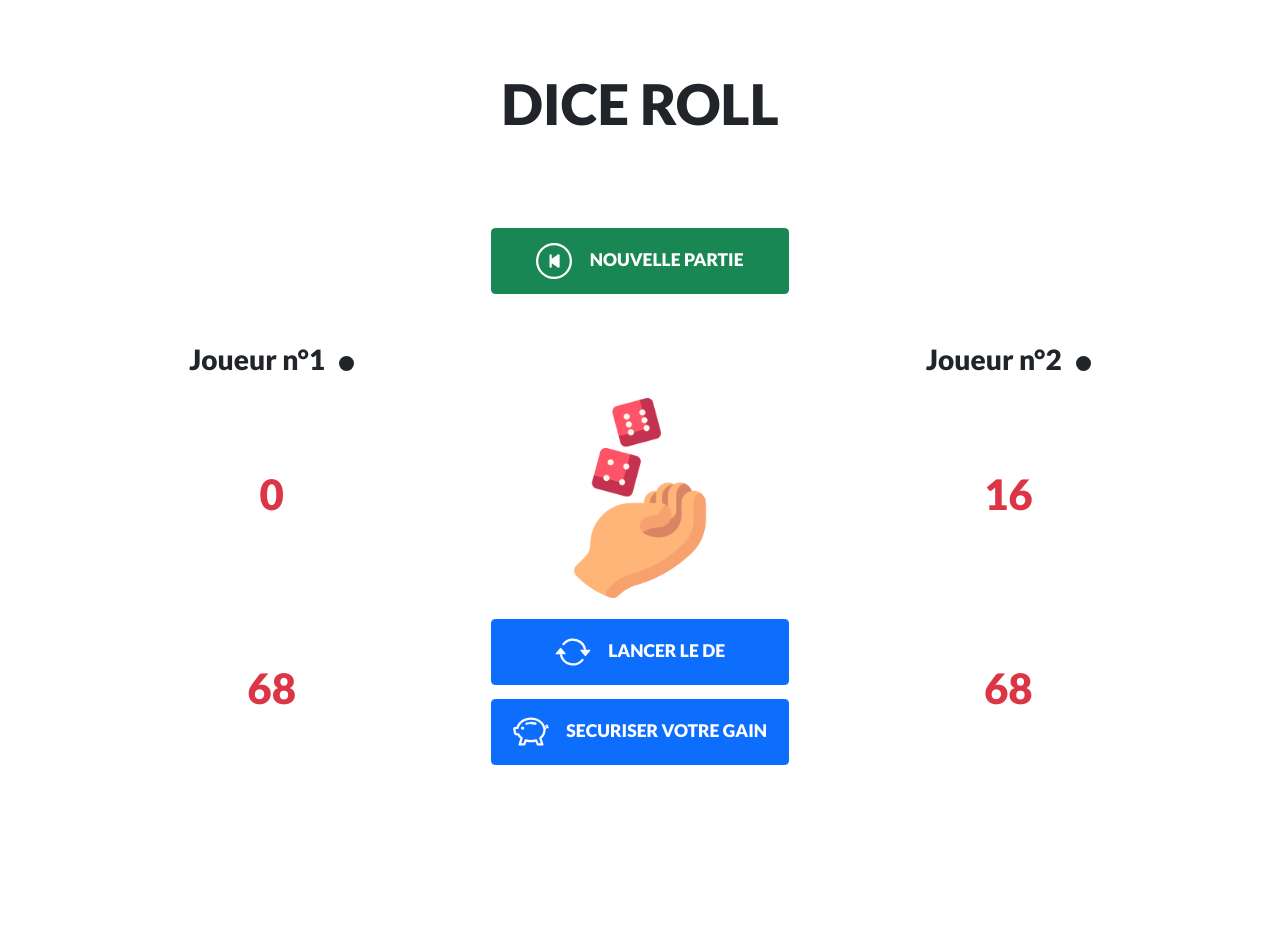
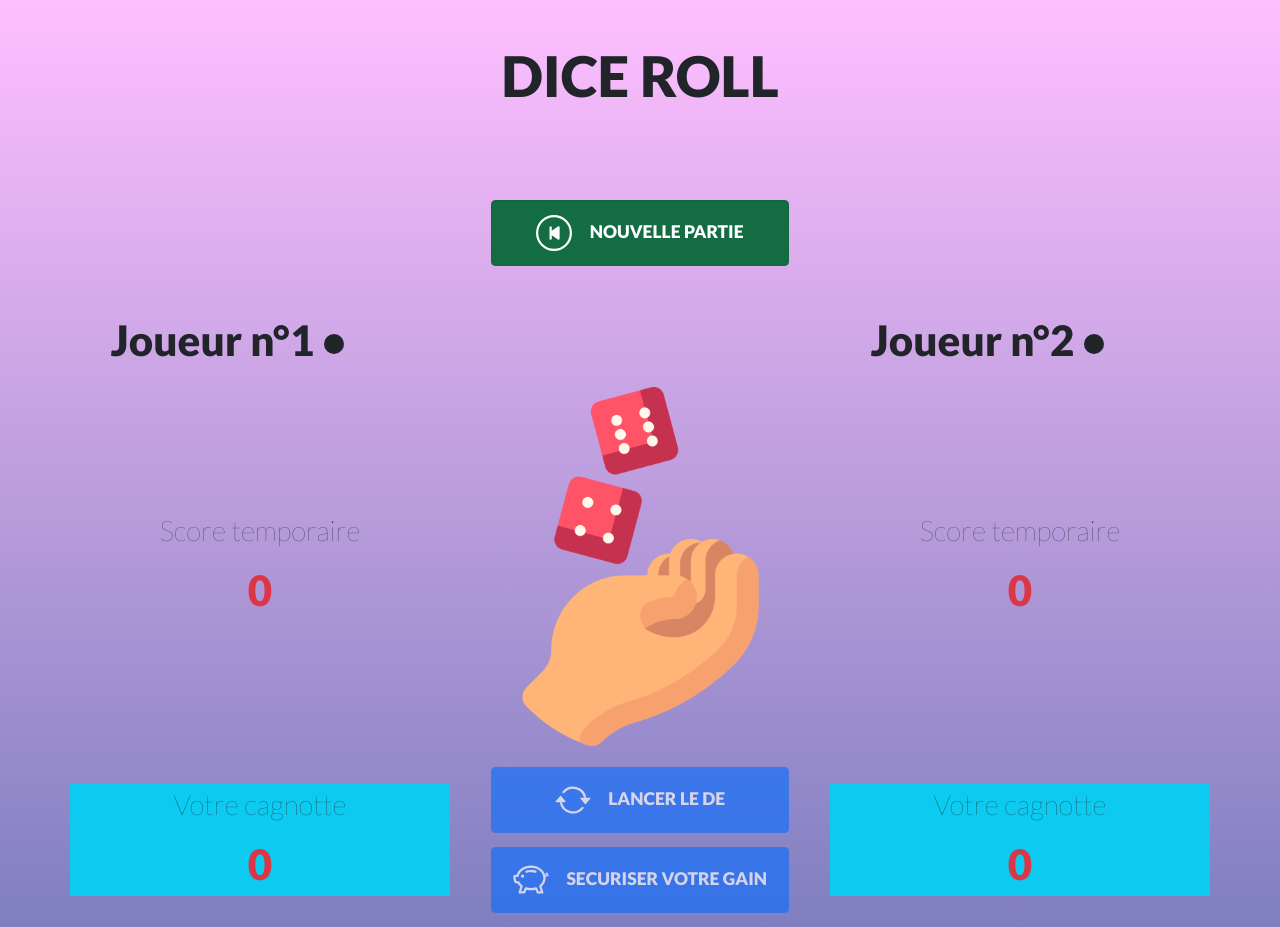
Before and after one commit to louvetsandrine/JeuD-, a PHP site: page / in a window 1280 px wide. Before the commit the page ends 807 px from the top, so only its background shows below. Run offline with PHP 8.4, Linux system fonts and the light colour scheme; some libraries are stand-ins or nearby versions.

Commit message:
17/12/2021 first

```diff
--- a/index.html
+++ b/index.html
@@ -24,7 +24,7 @@
       </div>
       <div class="row py-5 d-flex justify-content-center align-items-center text-center">
         <div class="col-12">
-          <button class="btn btn-success btn-lg" id="buttonStart">
+          <button class="btn btn-success btn-lg active" id="buttonStart">
             <!-- <svg xmlns="http://www.w3.org/2000/svg" width="50" height="50" fill="currentColor" class="bi bi-plus-circle" viewBox="0 0 16 16" >
               <path d="M8 15A7 7 0 1 1 8 1a7 7 0 0 1 0 14zm0 1A8 8 0 1 0 8 0a8 8 0 0 0 0 16z"/>
               <path d="M8 4a.5.5 0 0 1 .5.5v3h3a.5.5 0 0 1 0 1h-3v3a.5.5 0 0 1-1 0v-3h-3a.5.5 0 0 1 0-1h3v-3A.5.5 0 0 1 8 4z"/>
@@ -39,40 +39,56 @@
       </div>
 
       <div class="row py-2 d-flex justify-content-center align-items-center">
-        <div class="col-4 d-flex justify-content-center align-items-center">
-          <h3>Joueur n°1 </h3>
-          <svg xmlns="http://www.w3.org/2000/svg" width="15" height="15" fill="currentColor" class="bi bi-circle-fill " viewBox="0 0 16 16" id="startPlayerOne">
+        <div class="col-3 d-flex justify-content-center align-items-center">
+          <h2>Joueur n°1 </h2>
+        </div>
+        <div class="col-1 d-flex align-items-center ">
+          <svg xmlns="http://www.w3.org/2000/svg" width="20" height="20" fill="currentColor" class="bi bi-circle-fill " viewBox="0 0 16 16" id="startPlayerOne">
             <circle cx="8" cy="8" r="8"/>
           </svg>
         </div>
-        <div class="col-4 offset-4 d-flex justify-content-center align-items-center">
-          <h3>Joueur n°2</h3>
-          <svg xmlns="http://www.w3.org/2000/svg" width="15" height="15" fill="currentColor" class="bi bi-circle-fill" viewBox="0 0 16 16">
+        <div class="col-3 offset-4 d-flex justify-content-center align-items-center">
+          <h2>Joueur n°2</h2>
+        </div>
+        <div class="col-1 d-flex align-items-center">
+          <svg xmlns="http://www.w3.org/2000/svg" width="20" height="20" fill="currentColor" class="bi bi-circle-fill " viewBox="0 0 16 16" id="startPlayerOne">
             <circle cx="8" cy="8" r="8"/>
           </svg>
         </div>
       </div>
 
+      <!-- <div class="row py-2 d-flex justify-content-center align-items-center">
+        <div class="col-4 d-flex justify-content-center align-items-center">
+          <p>Score temporaire </p>
+        </div>
+        <div class="col-4 offset-4 d-flex justify-content-center align-items-center">
+          <p>Score temporaire </p>
+        </div>
+      </div>  -->
+
       <div class="row py-2 d-flex justify-content-center align-items-center text-center containerScore">
         <div class="col-4">
+          <p>Score temporaire </p>
           <h2 class="text-danger" id="diceScorePlayerOne">0</h2>
         </div>
         <div class="col-4 " id="diceSpace" >
-          <img src="images/rollDice.png" id="imgRollDice" height="200" />
+          <img class="img-fluid" src="images/rollDice.png" id="imgRollDice" height="200" />
 
         </div>
         <div class="col-4">
-          <h2 class="text-danger" id="diceScorePlayerTwo">16</h2>
+          <p>Score temporaire </p>
+          <h2 class="text-danger" id="diceScorePlayerTwo">0</h2>
         </div>
       </div>
 
       <div class="row py-2 d-flex justify-content-center align-items-center text-center">
-        <div class="col-4">
-          <h2 class="text-danger" id="walletPlayerOne">68</h2>
+        <div class="col-4 bg-info">
+          <p>Votre cagnotte </p>
+          <h2 class="text-danger" id="walletPlayerOne">0</h2>
         </div>
         <div class="col-4">
           <div class="row py-2 d-flex justify-content-center align-items-center">
-            <button type="button" class="btn btn-primary btn-lg" id="buttonRollDice">
+            <button type="button" class="btn btn-primary btn-lg disabled" id="buttonRollDice">
               <svg xmlns="http://www.w3.org/2000/svg" width="50" height="50" fill="currentColor" class="bi bi-arrow-repeat" viewBox="0 0 16 16" >
                 <path d="M11.534 7h3.932a.25.25 0 0 1 .192.41l-1.966 2.36a.25.25 0 0 1-.384 0l-1.966-2.36a.25.25 0 0 1 .192-.41zm-11 2h3.932a.25.25 0 0 0 .192-.41L2.692 6.23a.25.25 0 0 0-.384 0L.342 8.59A.25.25 0 0 0 .534 9z"/>
                 <path fill-rule="evenodd" d="M8 3c-1.552 0-2.94.707-3.857 1.818a.5.5 0 1 1-.771-.636A6.002 6.002 0 0 1 13.917 7H12.9A5.002 5.002 0 0 0 8 3zM3.1 9a5.002 5.002 0 0 0 8.757 2.182.5.5 0 1 1 .771.636A6.002 6.002 0 0 1 2.083 9H3.1z"/>
@@ -80,7 +96,7 @@
               LANCER LE DE
           </div>
           <div class="row py-2 d-flex justify-content-center align-items-center">
-            <button type="button" class="btn btn-primary btn-lg" id="buttonHold">
+            <button type="button" class="btn btn-primary btn-lg disabled" id="buttonHold">
               <!-- <svg xmlns="http://www.w3.org/2000/svg" width="50" height="50" fill="currentColor" class="bi bi-box-arrow-in-down" viewBox="0 0 16 16" >
                 <path fill-rule="evenodd" d="M3.5 6a.5.5 0 0 0-.5.5v8a.5.5 0 0 0 .5.5h9a.5.5 0 0 0 .5-.5v-8a.5.5 0 0 0-.5-.5h-2a.5.5 0 0 1 0-1h2A1.5 1.5 0 0 1 14 6.5v8a1.5 1.5 0 0 1-1.5 1.5h-9A1.5 1.5 0 0 1 2 14.5v-8A1.5 1.5 0 0 1 3.5 5h2a.5.5 0 0 1 0 1h-2z"/>
                 <path fill-rule="evenodd" d="M7.646 11.854a.5.5 0 0 0 .708 0l3-3a.5.5 0 0 0-.708-.708L8.5 10.293V1.5a.5.5 0 0 0-1 0v8.793L5.354 8.146a.5.5 0 1 0-.708.708l3 3z"/>
@@ -93,8 +109,9 @@
             </button>
           </div>
         </div>
-        <div class="col-4">
-          <h2 class="text-danger" id="walletPlayerTwo">68</h2>
+        <div class="col-4 bg-info">
+          <p>Votre cagnotte </p>
+          <h2 class="text-danger" id="walletPlayerTwo">0</h2>
         </div>
       </div>
 
--- a/script.js
+++ b/script.js
@@ -47,19 +47,21 @@ let scoreStart = 0;
 
 
 buttonStart.addEventListener("click", ()=>{
-   console.log("buttonStart cliqué")
-   startPlayerOne.style.color = "red"
+   console.log("buttonStart cliqué");
+
+   buttonStart.className += " disabled";
+   buttonRollDice.className += "active";
+   buttonHold.className += "active";
+   startPlayerOne.style.color = "red";
 })
 
 buttonRollDice.addEventListener("click", ()=>{
 
    const randomNumber = Math.floor(Math.random()*dice.length);
+   console.log(randomNumber);
 
-
-   console.log(randomNumber)
    diceSpace.innerHTML = dice[randomNumber]["picture"] + '<p id="diceScore">Résultat: ' + dice[randomNumber]["score"] + '</p>';
    scoreStart += dice[randomNumber]["score"];
-   console.log("rrr", scoreStart)
    diceScorePlayerOne.innerHTML = scoreStart;
 
 
--- a/style.css
+++ b/style.css
@@ -3,12 +3,15 @@
     font-size: 14px;
 }
 
+body {
+    background-image: linear-gradient(to bottom, rgba(255,128,255,0.5), rgba(0,0,128,0.5));
+
+}
+
 .container {
 
-    padding: 2em;
     /* border: ridge rgb(235, 156, 11);
     border-width: 6px; */
-
 }
 
 h1 {
@@ -28,6 +31,10 @@ h3 {
     font-weight: 700;
 }
 
+p {
+    font-size: 2em;
+}
+
 
 #diceOne, #diceTwo, #diceThree, #diceFour, #diceFive, #diceSix, #imgRollDice {
     display: block;
@@ -37,6 +44,10 @@ h3 {
 .bi-skip-start-circle, .bi-arrow-repeat, .bi-box-arrow-in-down, .bi-piggy-bank {
     padding-right: 1em;
     cursor: pointer;
+}
+
+.bi-circle-fill {
+    margin-left: -3em;
 }
 
 .btn {
```
Also changed, not shown: 1 other file.
